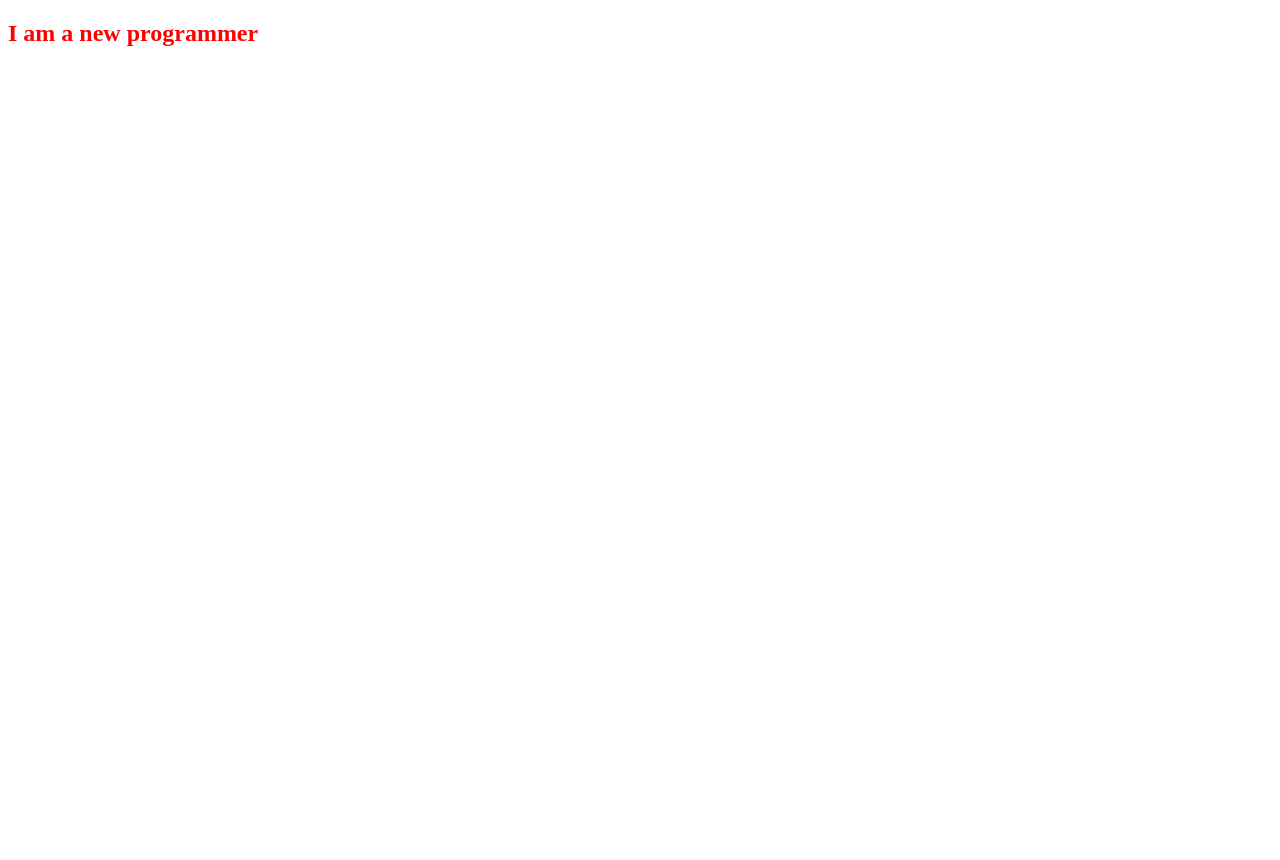
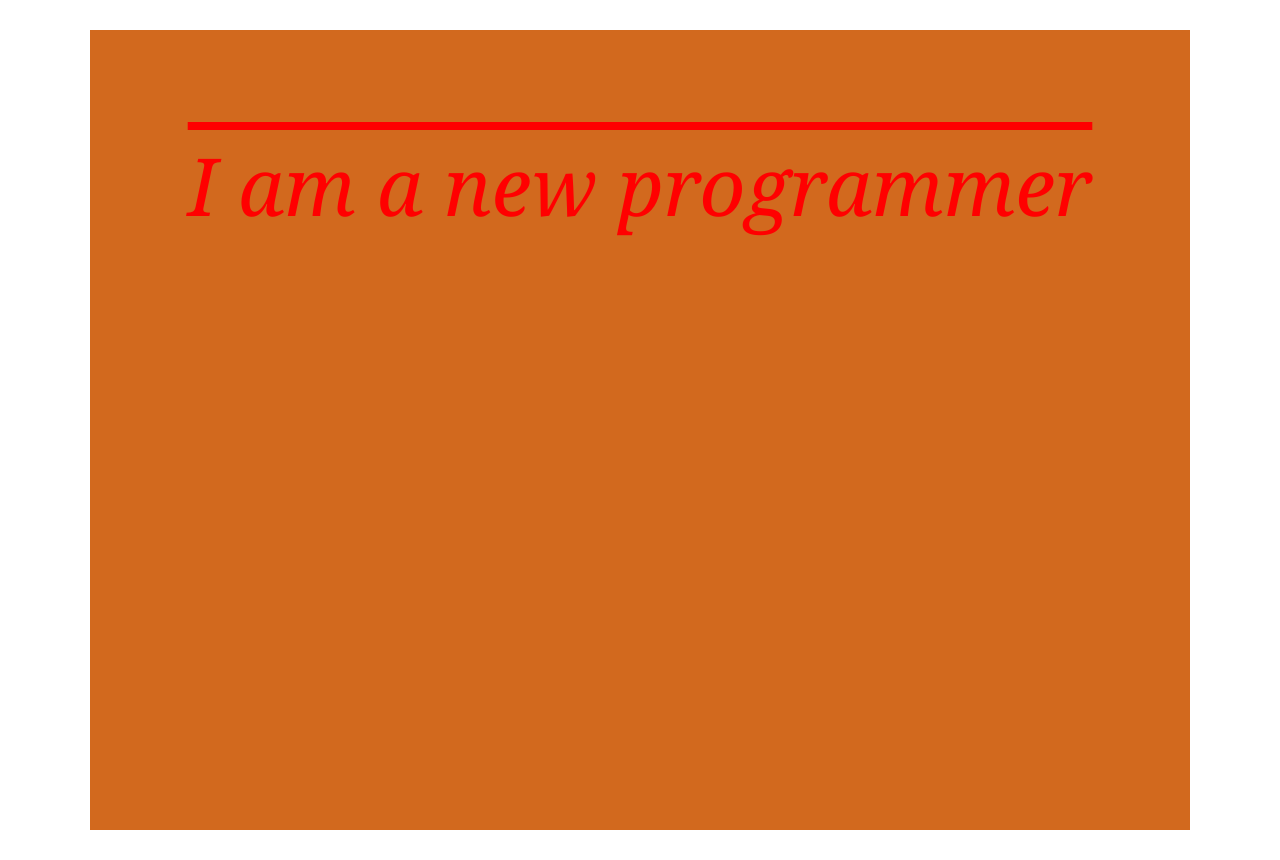
Before and after one commit to abir045/git-conceptual-session, a plain HTML site: page index.html in a window 1280 px wide. Before the commit the page ends 800 px from the top, so only its background shows below. Drawn offline with Linux system fonts and the light colour scheme.

Commit message:
created a section with a heading

```diff
--- a/index.html
+++ b/index.html
@@ -4,14 +4,23 @@
     <meta charset="UTF-8" />
     <meta name="viewport" content="width=device-width, initial-scale=1.0" />
     <title>Kickstart HTML and CSS</title>
-    <link rel="stylesheet" href="/style/style.css" />
+
     <link
       rel="shortcut icon"
       href="https://img.icons8.com/?size=48&id=20909&format=png"
       type="image/x-icon"
     />
+    <link rel="stylesheet" href="/style/style.css" />
+
+    <!-- <style>
+      h1 {
+        color: green;
+      }
+    </style> -->
   </head>
   <body>
-    <h2>I am a new programmer</h2>
+    <div id="heading-parent">
+      <h1>I am a new programmer</h1>
+    </div>
   </body>
 </html>
--- a/style/style.css
+++ b/style/style.css
@@ -1,3 +1,26 @@
-h2 {
+* {
+  margin: 0;
+  padding: 0;
+}
+
+h1 {
   color: red;
+  font-style: italic;
+  font-weight: lighter;
+  font-family: Georgia, "Times New Roman", Times, serif;
+  text-decoration: overline;
+  font-size: 80px;
+  text-align: center;
 }
+
+#heading-parent {
+  background-color: chocolate;
+  height: 600px;
+  padding: 100px 0px;
+  width: 1100px;
+  /* margin-top: 40px;
+  margin-bottom: 10px;
+  margin-left: auto;
+  margin-right: auto; */
+  margin: 30px auto;
+}
```
